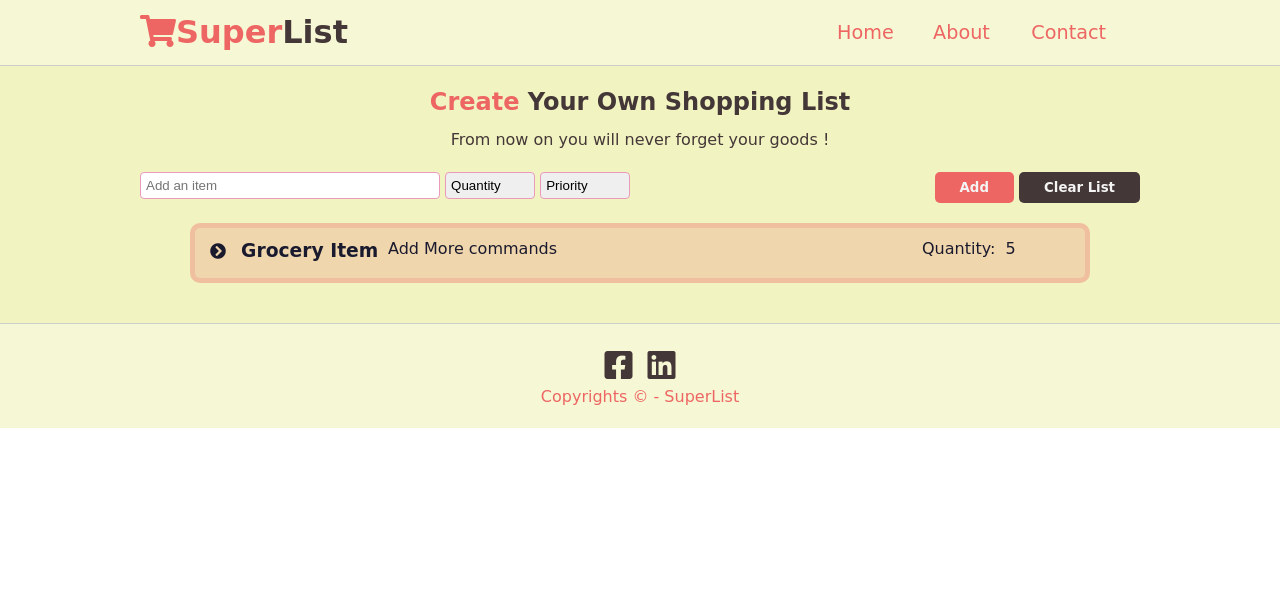
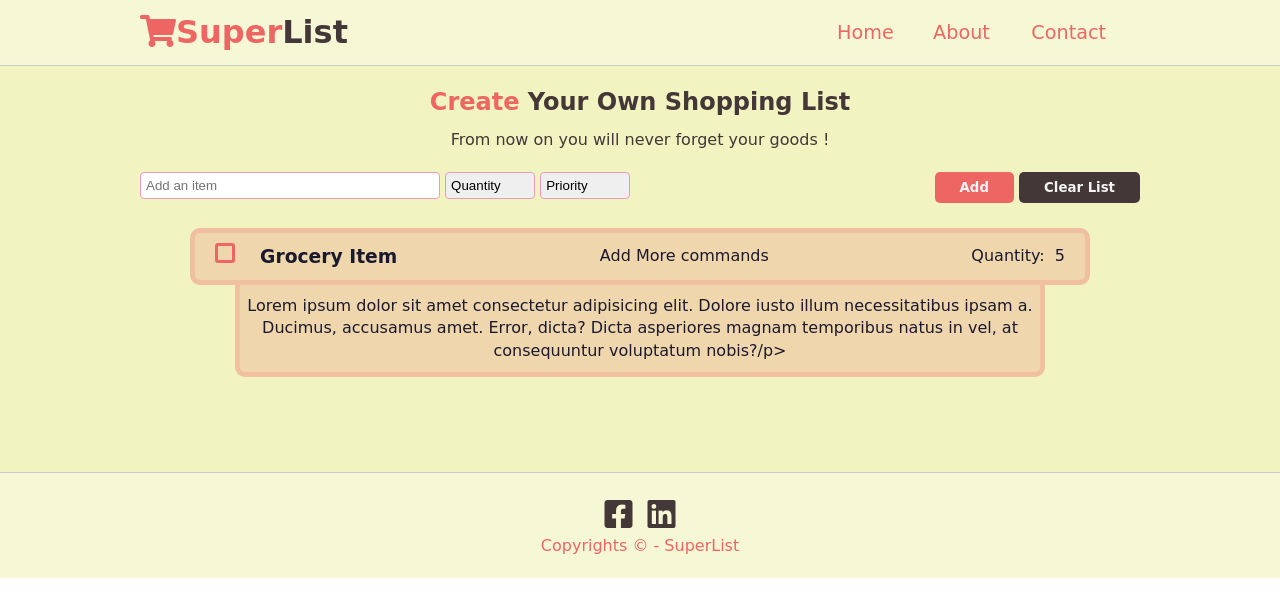
Before and after one commit to TomerArzu/SuperList, a plain HTML site: page index.html in a window 1280 px wide. Drawn offline with Linux system fonts and the light colour scheme.

Commit message:
change card layout to flex and added card styling

```diff
--- a/css/styles.css
+++ b/css/styles.css
@@ -50,6 +50,15 @@ body {
   color: var(--primary-text);
 }
 
+.bg-secondary-trans {
+  background: var(--primary-text-trans);
+  color: #1a1a2e;
+}
+
+.bold-secondary-border {
+  border: 5px solid var(--primary-text-trans);
+}
+
 .input-box {
   border: 1px solid var(--mark-light);
   border-radius: 4px;
@@ -76,6 +85,33 @@ body {
 
 .btn:hover {
   opacity: 0.8;
+}
+
+.check-box {
+  -webkit-appearance: none;
+  border-radius: 3px;
+  padding: 7px;
+  cursor: pointer;
+  display: inline-block;
+  position: relative;
+  transition: all 0.2s ease;
+}
+
+.checkbox-v-gr:checked {
+  border: 3px solid #158467;
+  color: #333;
+}
+
+.checkbox-v-gr:checked::after {
+  content: "\2714";
+  font-size: 27px;
+  position: absolute;
+  bottom: -6px;
+  left: -2px;
+}
+
+.checkbox-v-gr {
+  border: 3px solid rgba(237, 102, 100, 1);
 }
 
 /* TODO: Style the combo-box */
@@ -165,49 +201,49 @@ body {
 .grocery-list-container {
   max-width: 90%;
   margin: 0 auto;
-  padding-bottom: 20px;
+  padding: 25px 0 80px;
+  max-height: 800px;
+  overflow: auto;
+}
+/* Reuseable and Extendable card */
+.row-extendable-card {
+  display: flex;
+  flex-direction: column;
+  margin-bottom: 15px;
 }
 
-.grocery-card {
-  position: relative;
-  height: 60px;
-  width: 100%;
-  margin: 20px 0;
-  background: var(--primary-text-trans);
-  color: #1a1a2e;
-  border: 5px solid var(--primary-text-trans);
-  border-radius: 10px;
+.row-extendable-card .card-collapsed:hover {
+  opacity: 0.85;
+  /* box-shadow: 3px 3px 10px 1px rgba(0, 0, 0, 0.3); */
 }
 
-.grocery-card > div {
-  padding: 10px 15px 0;
+.row-extendable-card .card-collapsed {
+  display: flex;
+  align-items: center;
+  border-radius: 10px;
+  justify-content: space-between;
+  padding: 10px 20px;
 }
 
-.card-heading {
-  position: absolute;
-  top: 0;
-  left: 0;
+.row-extendable-card .card-collapsed .card-heading .check-box {
+  margin-right: 20px;
 }
 
-.card-heading > h3 {
-  display: inline-block;
-  padding-left: 10px;
+.row-extendable-card .card-collapsed .card-heading > h3 {
+  display: inline;
 }
 
-.card-content {
-  position: absolute;
-  top: 0;
-  left: 20%;
+.row-extendable-card .card-collapsed .card-footer > p > span {
+  margin-left: 5px;
 }
 
-.card-footer {
-  position: absolute;
-  top: 0;
-  left: 80%;
-}
-
-.card-footer > p > span {
-  margin-left: 5px;
+.sub-card {
+  width: 90%;
+  padding: 10px 5px;
+  margin: 0 auto;
+  border-top: none;
+  border-radius: 0px 0px 10px 10px;
+  transform: scale(1);
 }
 
 /* footer */
--- a/index.html
+++ b/index.html
@@ -87,9 +87,16 @@
           </div>
         </form>
         <div class="grocery-list-container">
-          <div class="grocery-card">
+          <div class="row-extendable-card">
+            <div
+              class="card-collapsed bg-secondary-trans bold-secondary-border"
+            >
               <div class="card-heading">
-              <i class="fas fa-chevron-circle-right"></i>
+                <input
+                  type="checkbox"
+                  name="added-item"
+                  class="check-box checkbox-v-gr"
+                />
                 <h3>Grocery Item</h3>
               </div>
               <div class="card-content">
@@ -99,13 +106,15 @@
                 <p>Quantity: <span>5</span></p>
               </div>
             </div>
-          <!-- <div class="grocery-card">
-            <h3>grocery Item</h3>
+            <div class="sub-card bg-secondary-trans bold-secondary-border">
               <p>
-              Lorem ipsum dolor sit amet consectetur adipisicing elit. Quibusdam
-              eos ipsam dolor ad aperiam ullam.
+                Lorem ipsum dolor sit amet consectetur adipisicing elit. Dolore
+                iusto illum necessitatibus ipsam a. Ducimus, accusamus amet.
+                Error, dicta? Dicta asperiores magnam temporibus natus in vel,
+                at consequuntur voluptatum nobis?/p>
               </p>
-          </div> -->
+            </div>
+          </div>
         </div>
       </div>
     </main>
```
Lines whose indentation alone changed are shown as unchanged.
